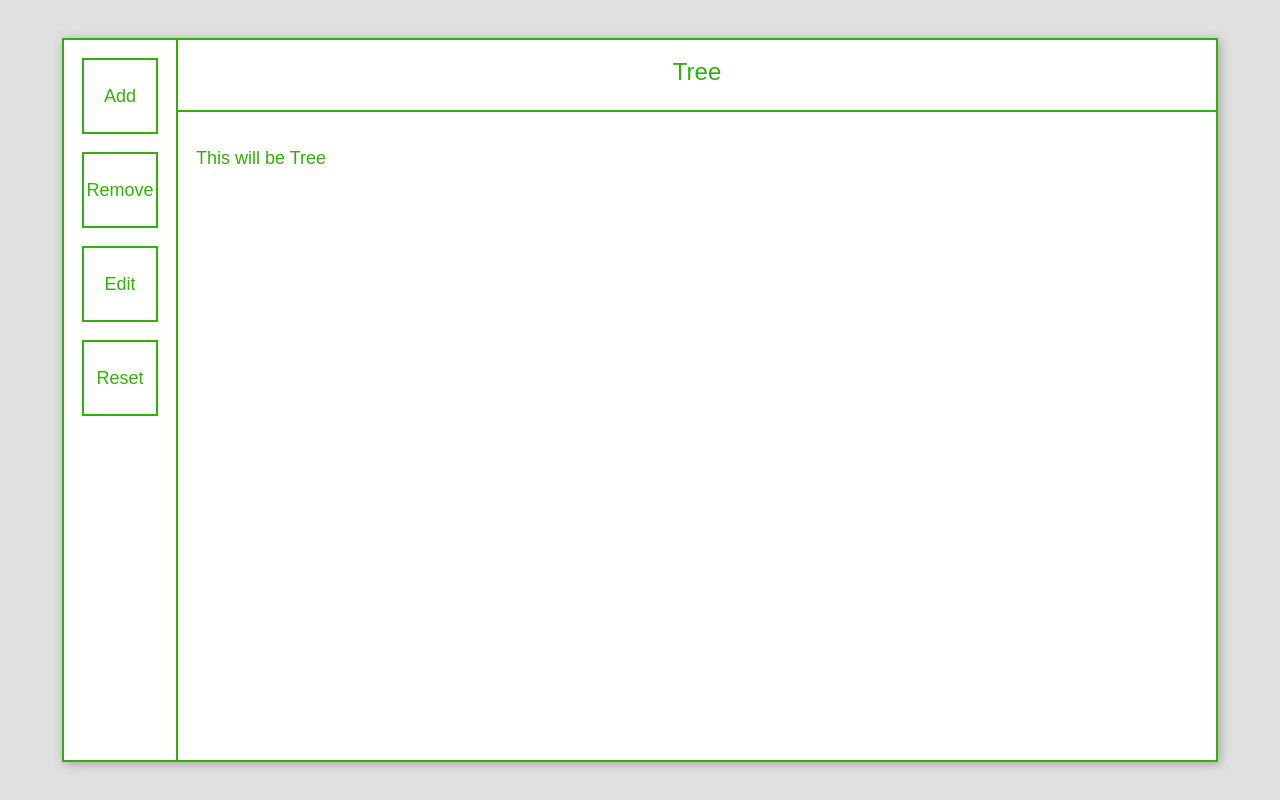
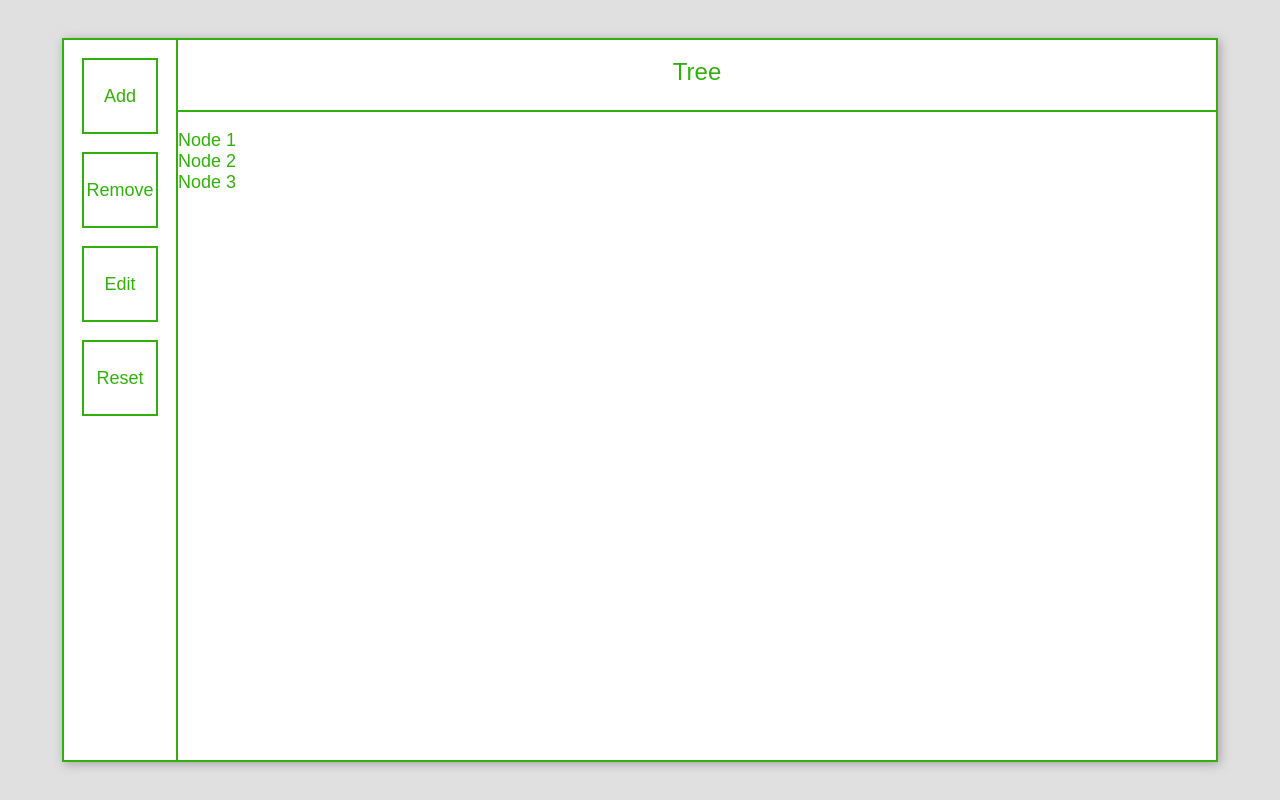
Before and after one commit to Baublis/mcc-test-app, a React (Vite) app: page / in a window 1280 px wide. Built offline with nearby package versions, Linux system fonts and the light colour scheme.

Commit message:
Add NodeModels

```diff
--- a/package.json
+++ b/package.json
@@ -14,6 +14,7 @@
     "react-dom": "^19.0.0"
   },
   "devDependencies": {
+    "@reduxjs/toolkit": "^2.6.1",
     "@eslint/js": "^9.21.0",
     "@types/react": "^19.0.10",
     "@types/react-dom": "^19.0.4",
@@ -24,6 +25,7 @@
     "globals": "^15.15.0",
     "typescript": "~5.7.2",
     "typescript-eslint": "^8.24.1",
-    "vite": "^6.2.0"
+    "vite": "^6.2.0",
+    "react-redux": "^9.2.0"
   }
 }
--- a/src/Components/App.tsx
+++ b/src/Components/App.tsx
@@ -2,9 +2,10 @@ import {FC} from "react";
 
 import Menu from "./Menu";
 import Header from "./Header";
+import Tree from "./Tree";
 
 import "./style.css"
-import Content from "./Content";
+
 
 const App: FC = () => (
     <div id="app-main-layout" className="app-window-container">
@@ -13,7 +14,7 @@ const App: FC = () => (
                 <Menu/>
                 <div className="main-content">
                     <Header/>
-                    <Content/>
+                    <Tree/>
                 </div>
             </div>
         </div>
--- a/src/Components/Content/index.tsx
+++ /dev/null
@@ -1,13 +0,0 @@
-import {FC} from "react";
-
-import "./style.css";
-
-const Content: FC = () => {
-    return (
-        <div className="content-container">
-            This will be Tree
-        </div>
-    )
-};
-
-export default Content;
--- a/src/Components/Content/style.css
+++ /dev/null
@@ -1,6 +0,0 @@
-.content-container {
-  display: flex;
-  height: 100%;
-  gap: 1em;
-  padding: 1em;
-}
--- /dev/null
+++ b/src/Components/Node/index.tsx
@@ -0,0 +1,19 @@
+import {FC} from "react";
+
+import {NodeModelEasy} from "../../Models/Node/NodeModelEasy.ts";
+
+import "./style.css";
+
+const Node: FC<NodeModelEasy> = ({
+    label
+}) => {
+
+    return (
+        <div className="node-container">
+            {label}
+        </div>
+    )
+};
+
+
+export default Node;
--- /dev/null
+++ b/src/Components/Node/style.css
@@ -0,0 +1,4 @@
+.node-container {
+    display: flex;
+    flex-direction: row;
+}
--- /dev/null
+++ b/src/Components/Tree/index.tsx
@@ -0,0 +1,22 @@
+import {FC} from "react";
+
+import "./style.css";
+import Node from "../Node";
+
+const Tree: FC = () => {
+    return (
+        <div className="content-container">
+            <Node
+                label='Node 1'
+            ></Node>
+            <Node
+                label='Node 2'
+            ></Node>
+            <Node
+                label='Node 3'
+            ></Node>
+        </div>
+    )
+};
+
+export default Tree;
--- /dev/null
+++ b/src/Components/Tree/style.css
@@ -0,0 +1,4 @@
+.content-container {
+    display: flex;
+    flex-direction: column;
+}
--- /dev/null
+++ b/src/Models/Node/NodeModelEasy.ts
@@ -0,0 +1,9 @@
+export class NodeModelEasy {
+    label: string;
+
+    constructor(
+        label: string,
+    ) {
+        this.label = label;
+    }
+}
```
Also changed, not shown: src/Models/Node/NodeModel.ts (added, +21 -0 lines), 1 other file (tests, documents, lock files or other folders).
